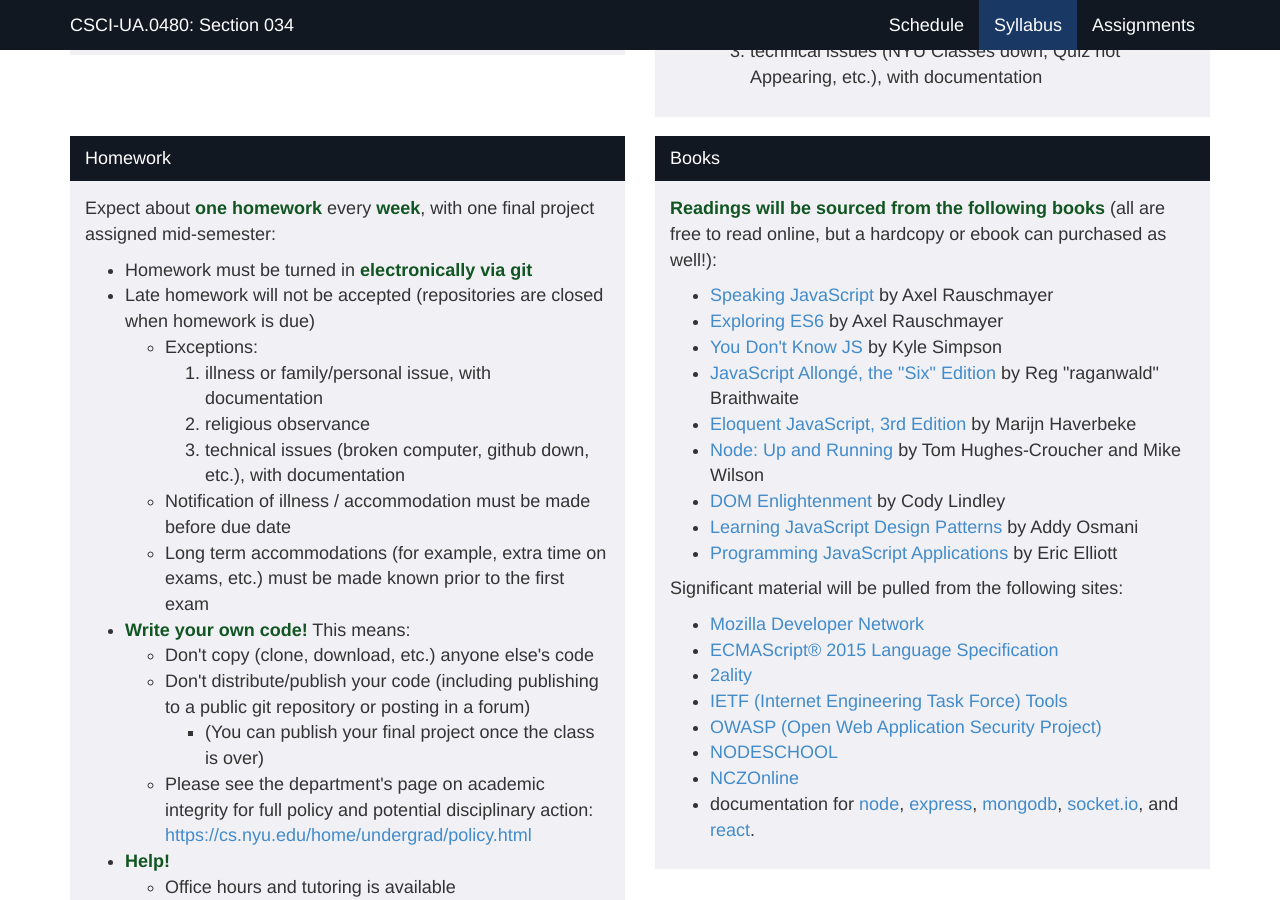
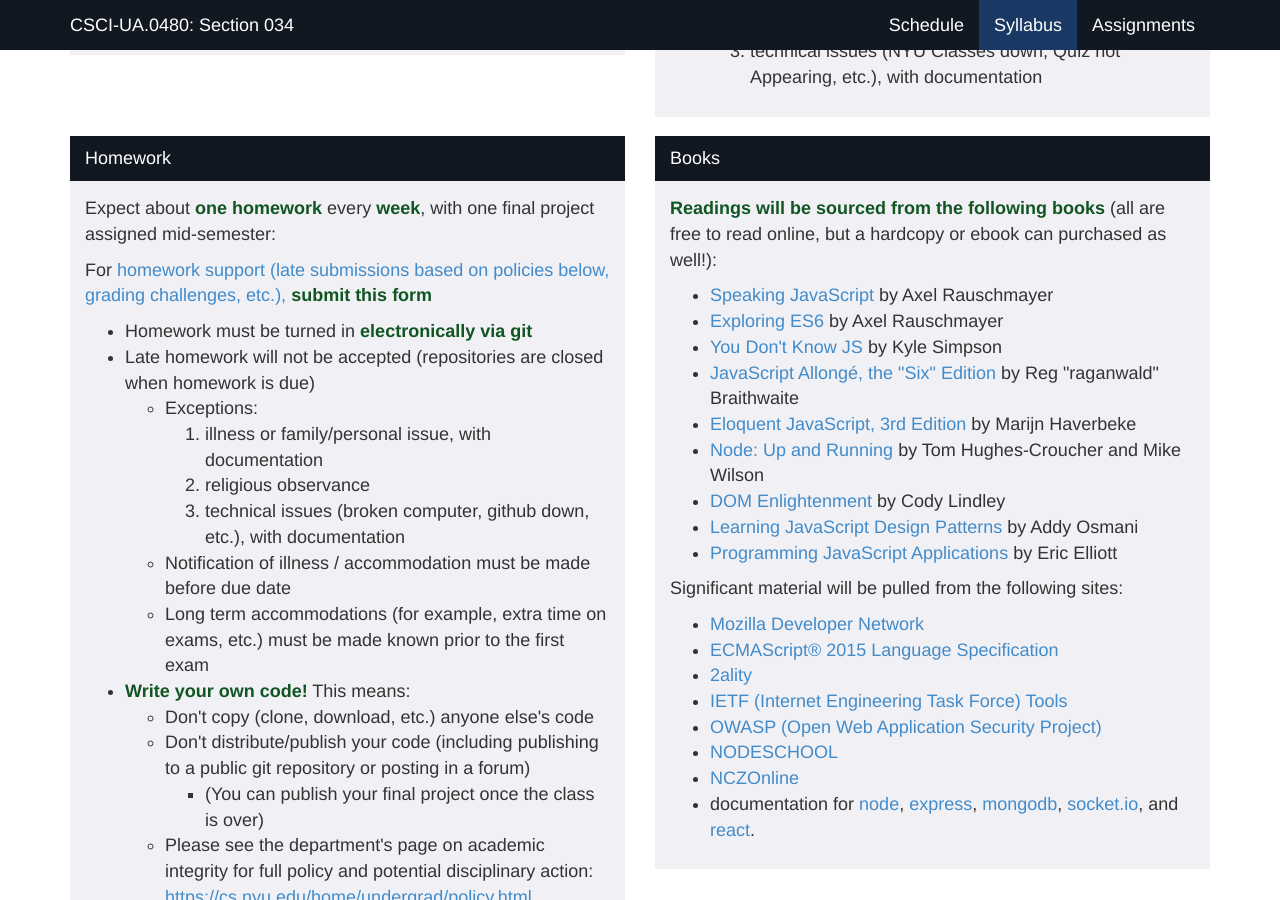
Before and after one commit to foureyes/csci-ua.0480-spring2021-034, a Jekyll site: the page built from syllabus.markdown, in a window 1280 px wide and 900 px high, scrolled down 1012 px. Built offline with Jekyll 4.4.1, drawn with Linux system fonts in a browser that asks for light colours; a script that is not in the unit is left out.

Commit message:
add homework support url

```diff
--- a/_config.yml
+++ b/_config.yml
@@ -80,6 +80,8 @@ vars:
   lms_url: https://brightspace.nyu.edu/d2l/home/27599
   course_site_alt: http://cs.nyu.edu/~jversoza
 
+  homework_support_url: "https://forms.gle/fPTZcnvxYGrzSr9W9"
+
   # office hours
   office_hours: "8:30 - 9:30am Tue and Thu (before class)"
   office_hours_room: https://nyu.zoom.us/j/93325443896?pwd=MjBiblRwcWhJRG1WaGRkWHVYNEM4Zz09
--- a/syllabus.markdown
+++ b/syllabus.markdown
@@ -101,6 +101,8 @@ Expect about __one quiz__ every __week__, which can be in one of the following f
 <div class="panel-heading">Homework</div>
 <div class="panel-body" markdown="block">
 Expect about __one homework__ every __week__, with one final project assigned mid-semester:
+
+For [homework support (late submissions based on policies below, grading challenges, etc.), __submit this form__]({page.vars.homework_support_url})
 
 * Homework must be turned in __electronically via git__
 * Late homework will not be accepted (repositories are closed when homework is due)
```
